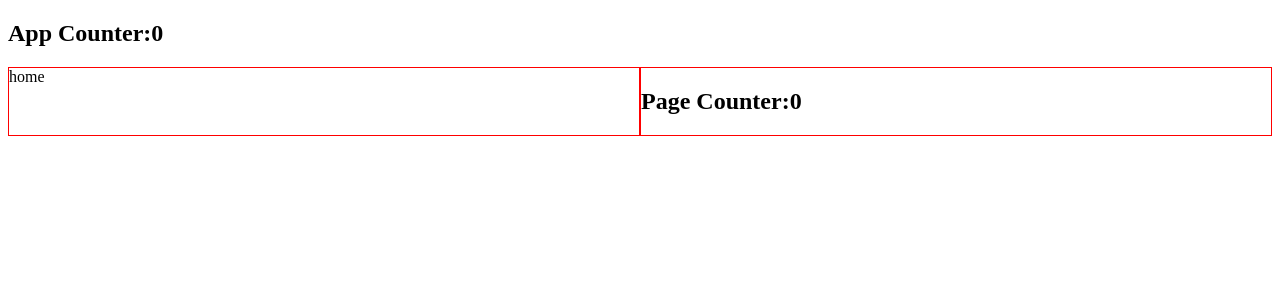
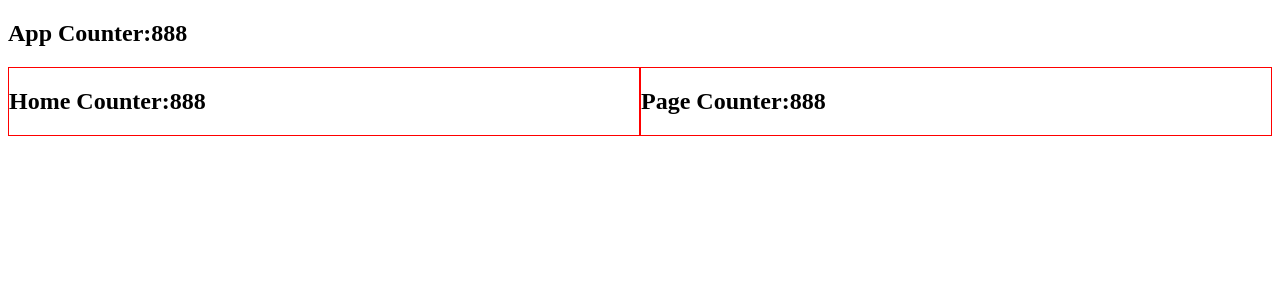
Before and after one commit to leafjava/coderwhy07_learn_reduxtoolkit, a React (Create React App) app: page / in a window 1280 px wide. Shown: the top 300 px of the page. Built offline with nearby package versions, Linux system fonts and the light colour scheme.

Commit message:
1555_day86_Redux技术-RTK的使用-connect原理-09_(掌握)Redux-RTK的store和组件联系起来(之前知识回顾，appCounter,HomeCounter PageCounter联系起来)

```diff
--- a/src/App.jsx
+++ b/src/App.jsx
@@ -10,7 +10,7 @@ export class App extends PureComponent {
 
     return (
       <div>
-        <h2>App Counter:0</h2>
+        <h2>App Counter:{counter}</h2>
         <div className='pages'>
           <Home/>
           <Profile/>
--- a/src/pages/Home.jsx
+++ b/src/pages/Home.jsx
@@ -1,11 +1,20 @@
 import React, { PureComponent } from 'react'
+import {connect} from 'react-redux'
 
 export class home extends PureComponent {
   render() {
+    const { counter } = this.props
+
     return (
-      <div>home</div>
+      <div>
+        <h2>Home Counter:{counter}</h2>
+      </div>
     )
   }
 }
 
-export default home
+const mapStateToProps = (state) => ({
+  counter:state.counter.counter
+})
+
+export default connect(mapStateToProps)(home)
--- a/src/pages/Profile.jsx
+++ b/src/pages/Profile.jsx
@@ -1,13 +1,20 @@
 import React, { PureComponent } from 'react'
+import { connect } from 'react-redux'
 
 export class Profile extends PureComponent {
   render() {
+    const {counter} = this.props
+
     return (
       <div>
-        <h2>Page Counter:0</h2>
+        <h2>Page Counter:{counter}</h2>
       </div>
     )
   }
 }
 
-export default Profile
+const mapStateToProps = (state) => ({
+  counter:state.counter.counter
+})
+
+export default connect(mapStateToProps)(Profile)
```
